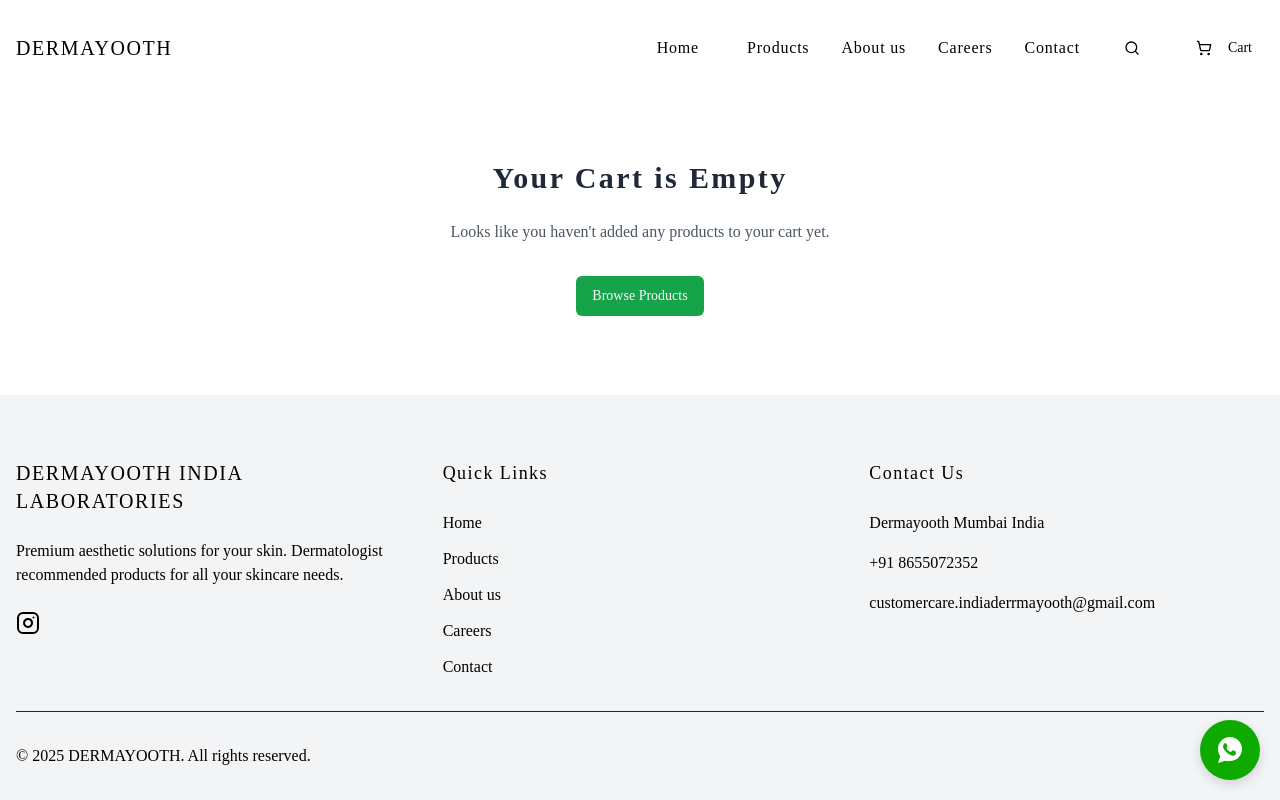
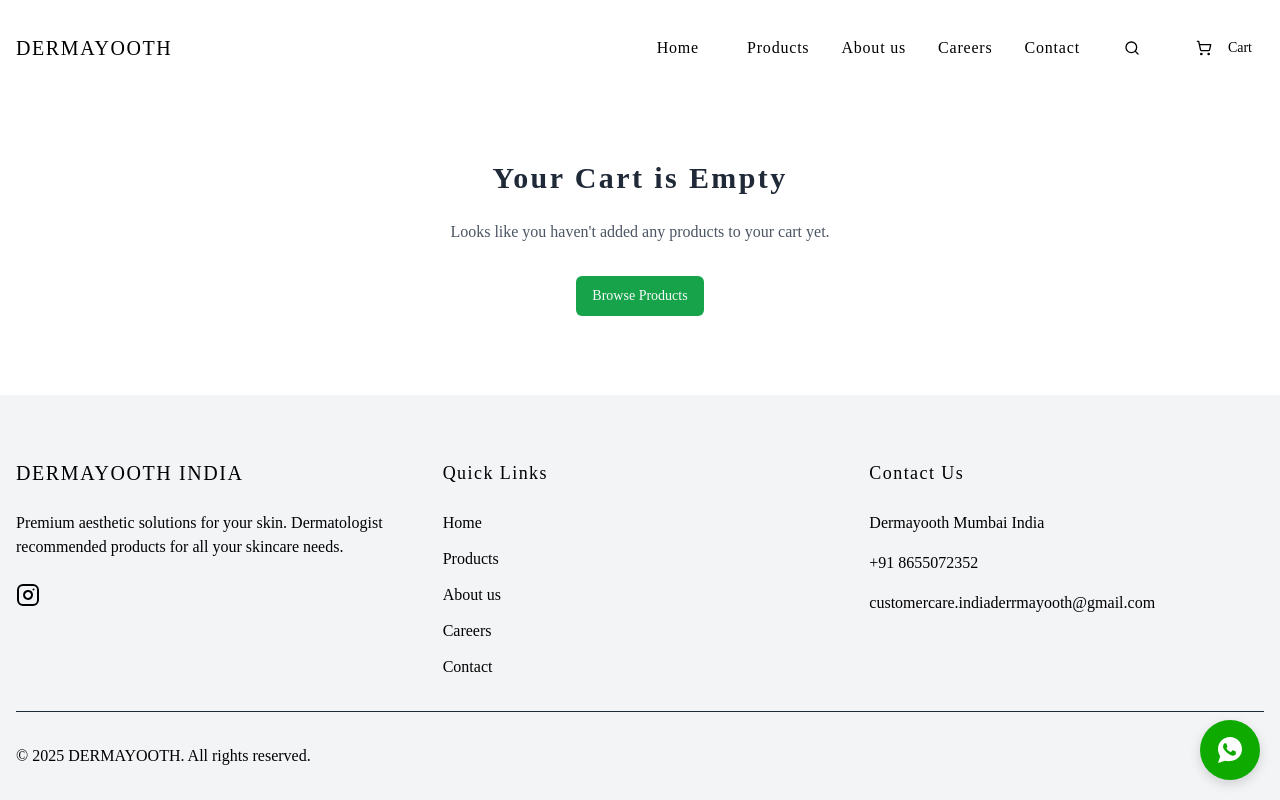
Before and after one commit to dermayooth-india/dermayooth-india, a Next.js app: page /cart in a window 1280 px wide. Built offline with nearby package versions, Linux system fonts and the light colour scheme.

Commit message:
footer updated

```diff
--- a/components/main-layout.tsx
+++ b/components/main-layout.tsx
@@ -132,7 +132,7 @@ function MainLayoutContent({ children }) {
           <div className="grid grid-cols-1 md:grid-cols-3 gap-8 mb-8">
             {/* About */}
             <div>
-              <h3 className="text-xl mb-6 bell-mt tracking-wide">DERMAYOOTH INDIA LABORATORIES</h3>
+              <h3 className="text-xl mb-6 bell-mt tracking-wide">DERMAYOOTH INDIA </h3>
               <p className="text-black mb-6 bookman">
                 Premium aesthetic solutions for your skin. Dermatologist recommended products for all your skincare
                 needs.
```
